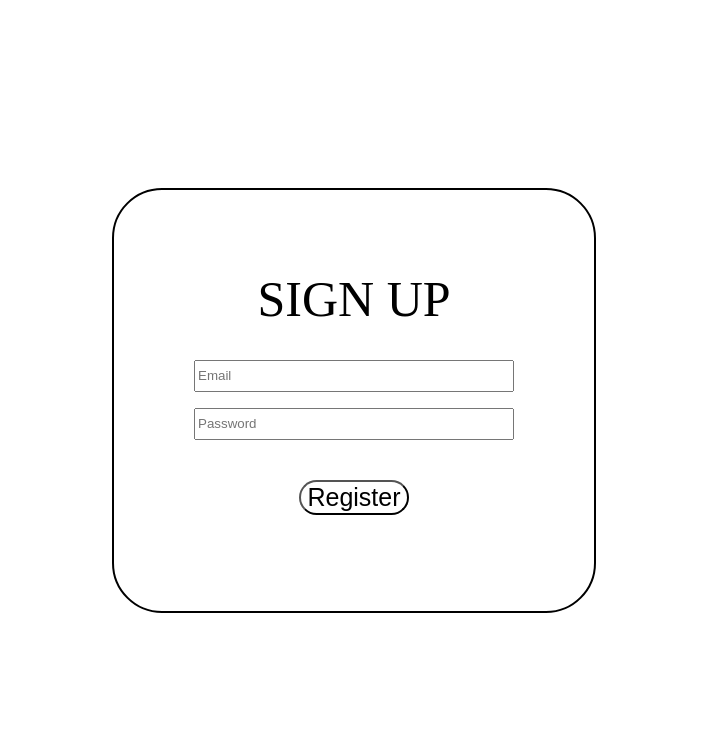
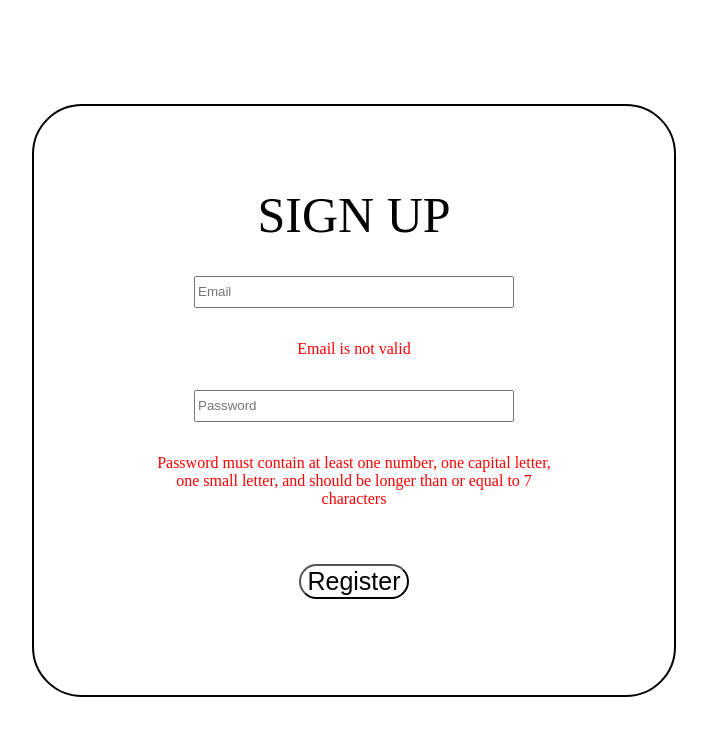
Before and after one commit to mateogalache/AC1-PW2, a PHP site: page /Register.php in a window 1280 px wide. Shown: the top 736 px of the page, without its empty margins (286-993 px from the left). Run offline with PHP 8.4, Linux system fonts and the light colour scheme; data that the repository does not hold is empty.

Commit message:
changes 1

```diff
--- a/local-environment/public/Register.php
+++ b/local-environment/public/Register.php
@@ -1,32 +1,46 @@
 <?php
 require_once __DIR__ . '/vendor/autoload.php';
 
-final class Register{
 
 
 
-    public function sqlRegister(): void{
+
+
         $user = 'admin';
         $pass = 'admin';
+        $email_message = '';
+        $password_message = '';
+        $email = $_POST['email'];
+        $password = $_POST['password'];
+
         $connection = new PDO('mysql:host=db:3306;dbname=test',$user,$pass);
         $email = filter_var($_POST['email'], FILTER_VALIDATE_EMAIL);
-        $password = preg_match("^(?=.*[a-z])(?=.*[A-Z])(?=.*\d)[a-zA-Z\d]{7,}$"
+        $password = preg_match("^(?=.*[a-z])(?=.*[A-Z])(?=.*\d)[a-zA-Z\d]{7,}$^"
             ,$_POST['password']);
 
         if ($email && $password){
-            $statement = $connection->prepare('INSERT INTO Users (email, passwod) VALUES (:email, :password)');
-            $statement->execute([
+            $email_message = $email;
+
+            //$statement = $connection->prepare('INSERT INTO Users (email, passwod) VALUES (:email, :password)');
+            /*$statement->execute([
                 'email' => $email,
                 'password' => $password,
-            ]);
+            ]);*/
         }else{
-            //show error
+            if (!$email && !$password){
+                $email_message = "Email is not valid";
+                $password_message = "Password must contain at least one number, one capital letter, one small letter, and should be longer than or equal to 7 characters";
+            } else if (!$email){
+                $email_message = "Email is not valid";
+            } else {
+                $password_message = "Password must contain at least one number, one capital letter, one small letter, and should be longer than or equal to 7 characters";
+            }
         }
-    }
 
-}
 
-$register = new Register;
+
+
+
 
 
 
@@ -36,14 +50,21 @@ $register = new Register;
     <div class="container0">
         <div class="title">SIGN UP</div>
         <form action="Register.php" method="POST" class="formInputs">
-            <input type="email" placeholder="Email" name="email" class="forms" id="email">
+            <input type="text" placeholder="Email" name="email" class="forms" id="email" value="<?php echo $email ?>">
+            <p class= "errorMessage "> <?php echo $email_message ?></p>
             <input type="password" placeholder="Password" name="password" class="forms" id="email">
+            <p class= "errorMessage "> <?php echo $password_message ?></p>
             <input type="submit" value="Register" class="registerButton">
         </form>
     </div>
 </div>
 </html>
 <style>
+    .errorMessage{
+        color: red;
+        text-align: center;
+        width: 25rem;
+    }
     .container{
         display: flex;
         justify-content: center;
@@ -59,6 +80,7 @@ $register = new Register;
         border: black solid 2px;
         border-radius: 50px;
         padding: 5rem;
+        width: 30rem;
     }
     .formInputs{
         display: flex;
```
